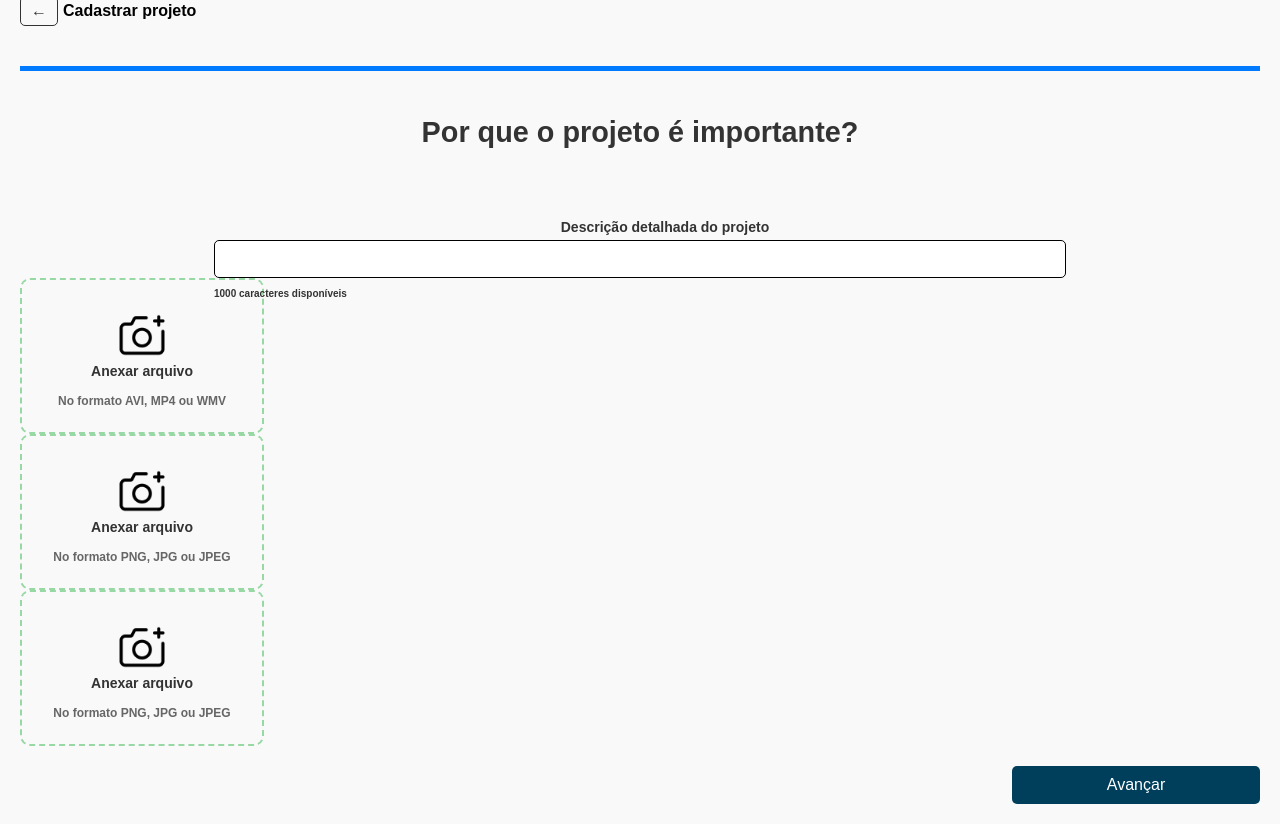
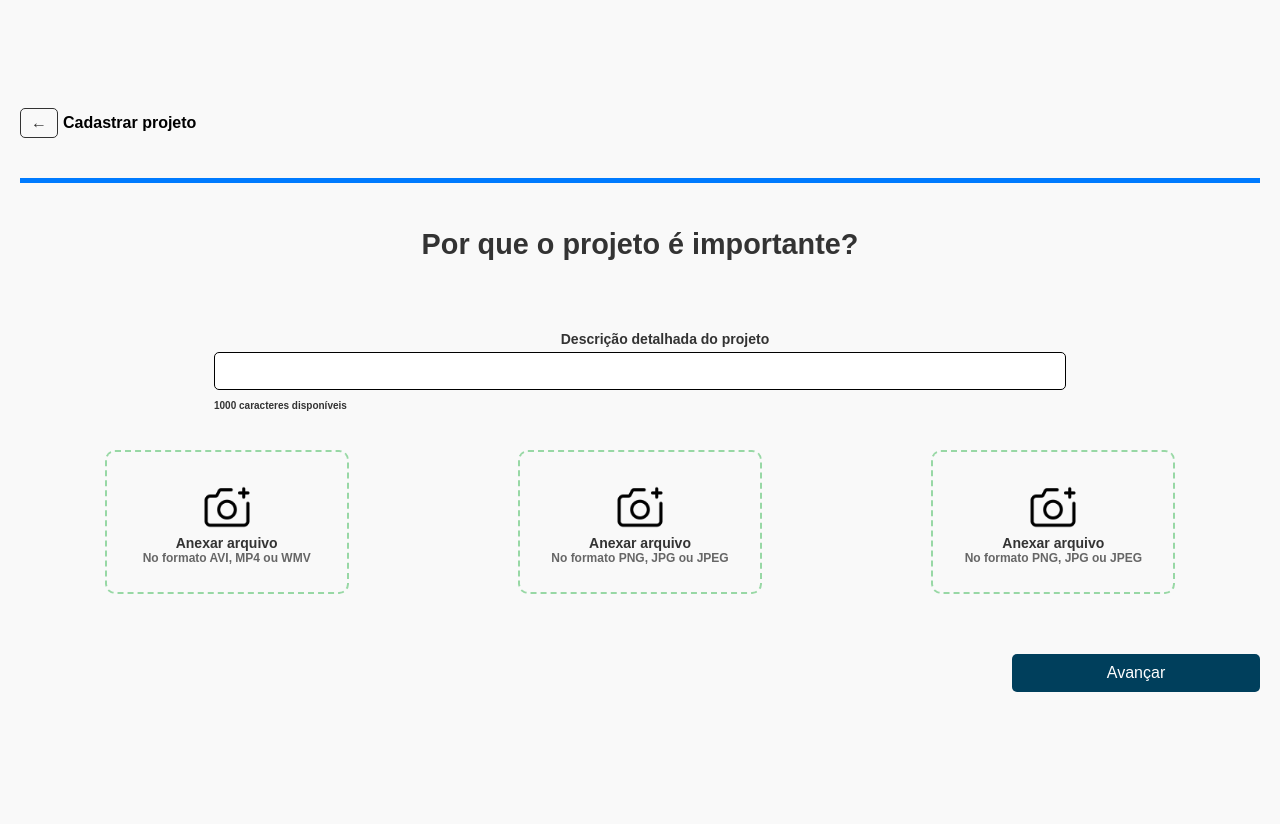
Before and after one commit to FabricioS0/ProjetoPalco, a PHP site: page /html/Cadastro_Projeto3.html in a window 1280 px wide. After the commit the page ends 692 px from the top, so only its background shows below. Run offline with PHP 8.4, Linux system fonts and the light colour scheme.

Commit message:
CSS tela projeto 3

```diff
--- a/Style/Style_Cadastro_Projeto.css
+++ b/Style/Style_Cadastro_Projeto.css
@@ -228,13 +228,23 @@ body {
     background: #2f99ca9a;
   }
 
+  .container-uploads {
+    display: flex;
+    justify-content: space-around;
+    align-items: center;
+    margin-top: 60px;
+    margin-bottom: 40px;
+}
+
   .upload-box {
-    text-align: center;
+    display: flex;
+    flex-direction: column;
     align-items: center;
     padding: 20px;
     border: 2px dashed #98d8a5;
     border-radius: 10px;
     width: 200px;
+    height: 100px;
 }
 
 .upload-box:hover {
```
